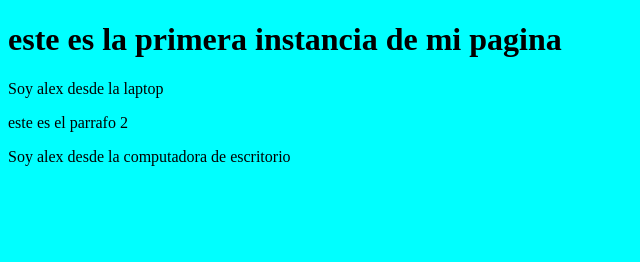
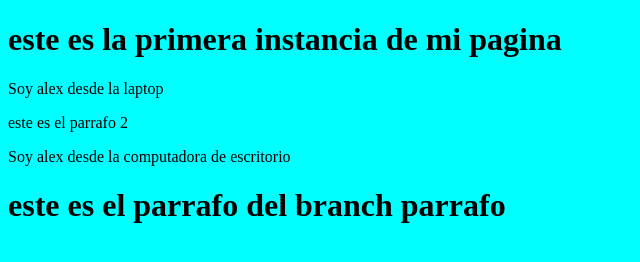
Before and after one commit to alexsaave/pruebas, a plain HTML site: page index.html in a window 1280 px wide. Shown: the whole page, without its empty margins (0-640 px from the left). Drawn offline with Linux system fonts and the light colour scheme.

Commit message:
agregando parrafo

```diff
--- a/index.html
+++ b/index.html
@@ -12,5 +12,6 @@
     <p>Soy alex desde la laptop</p>
     <p>este es el parrafo 2</p>
     <p>Soy alex desde la computadora de escritorio</p>
+    <div id="parrafo"> <h1>este es el parrafo del branch parrafo</h1></div>
 </body>
 </html>
```
